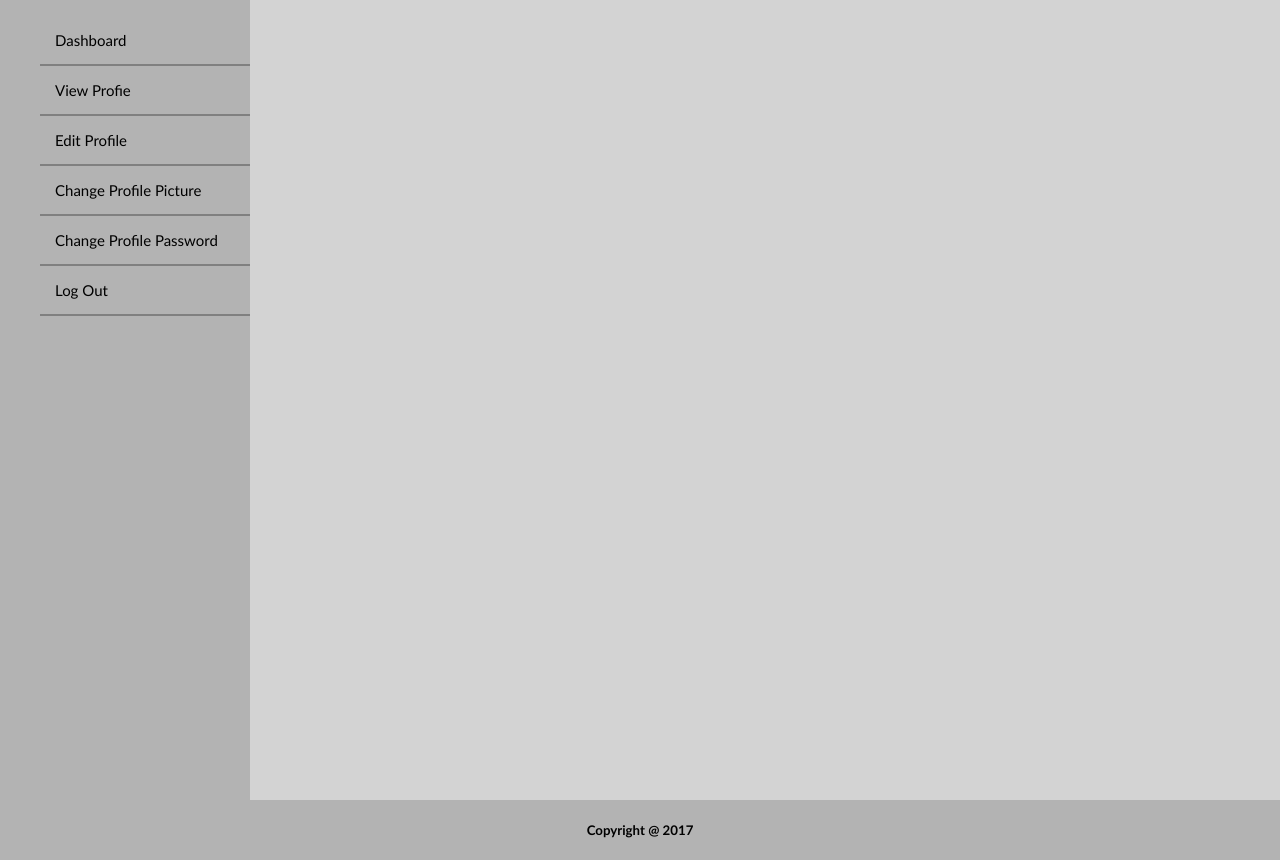
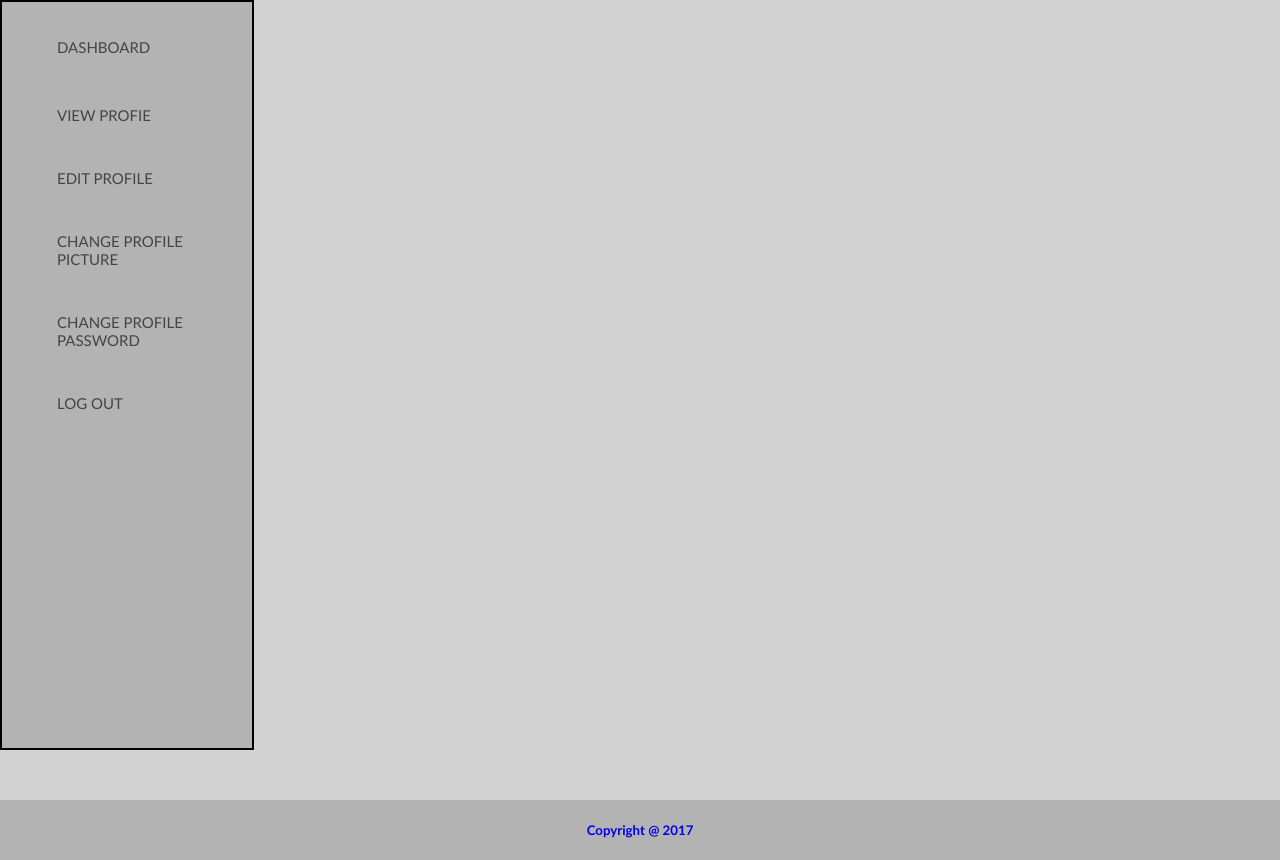
Before and after one commit to rahibulbulrahi/web-tech-php, a PHP site: page /profile.php in a window 1280 px wide. Shown: the part 50-910 px from the top of the page. Run offline with PHP 8.4, Linux system fonts and the light colour scheme.

Commit message:
5 (sidebar complete)

```diff
--- a/lab Task 4/header.php
+++ b/lab Task 4/header.php
@@ -43,7 +43,6 @@
             display: inline-block;
             margin-left: 65px;
             padding-top: 20px;
-
             position: relative;
         }
         nav a
--- a/lab Task 4/profile.php
+++ b/lab Task 4/profile.php
@@ -5,18 +5,13 @@
         {
             background: lightgray;
         }
-        form
-        {
-            width: 50%;
-            margin: auto;
-            padding: 50px;
-        }
         div.sidebar
         {
             position: fixed;
             width: 250px;
-            height: 100%;
+            height: 82%;
             background: #b3b3b3;
+            border: 2px solid black;
         }
         .sidebar ul li
         {
@@ -24,7 +19,32 @@
             color: black;
             list-style: none;
             padding: 15px 15px;
-            border-bottom: 2px solid grey;
+
+        }
+        .sidebar a
+        {
+            color: #444;
+            text-decoration: none;
+            text-transform: uppercase;
+            font-size: 15px;
+        }
+        .sidebar a:hover
+        {
+            color: #000;
+        }
+        .sidebar a::before
+        {
+            content: '';
+            display: block;
+            height: 5px;
+            background-color: #444;
+            position: relative;
+            width: 0%;
+            transition: all ease-in-out 200ms;
+        }
+        .sidebar a:hover::before
+        {
+            width: 100%;
         }
     </style>
 
@@ -33,12 +53,12 @@
 
         <div class="sidebar">
             <ul>
-                <li>Dashboard</li>
-                <li>View Profie</li>
-                <li>Edit Profile</li>
-                <li>Change Profile Picture</li>
-                <li>Change Profile Password</li>
-                <li>Log Out</li>
+                <li><a href=dashboard.php>Dashboard<a></li>
+                <li><a href=viewprofile.php>View Profie</li>
+                <li><a href=editprofile.php>Edit Profile</li>
+                <li><a href=changepropic.php>Change Profile Picture</li>
+                <li><a href=changepropass.php>Change Profile Password</li>
+                <li><a href=home.php>Log Out</li>
             </ul>
         </div>
 
```
